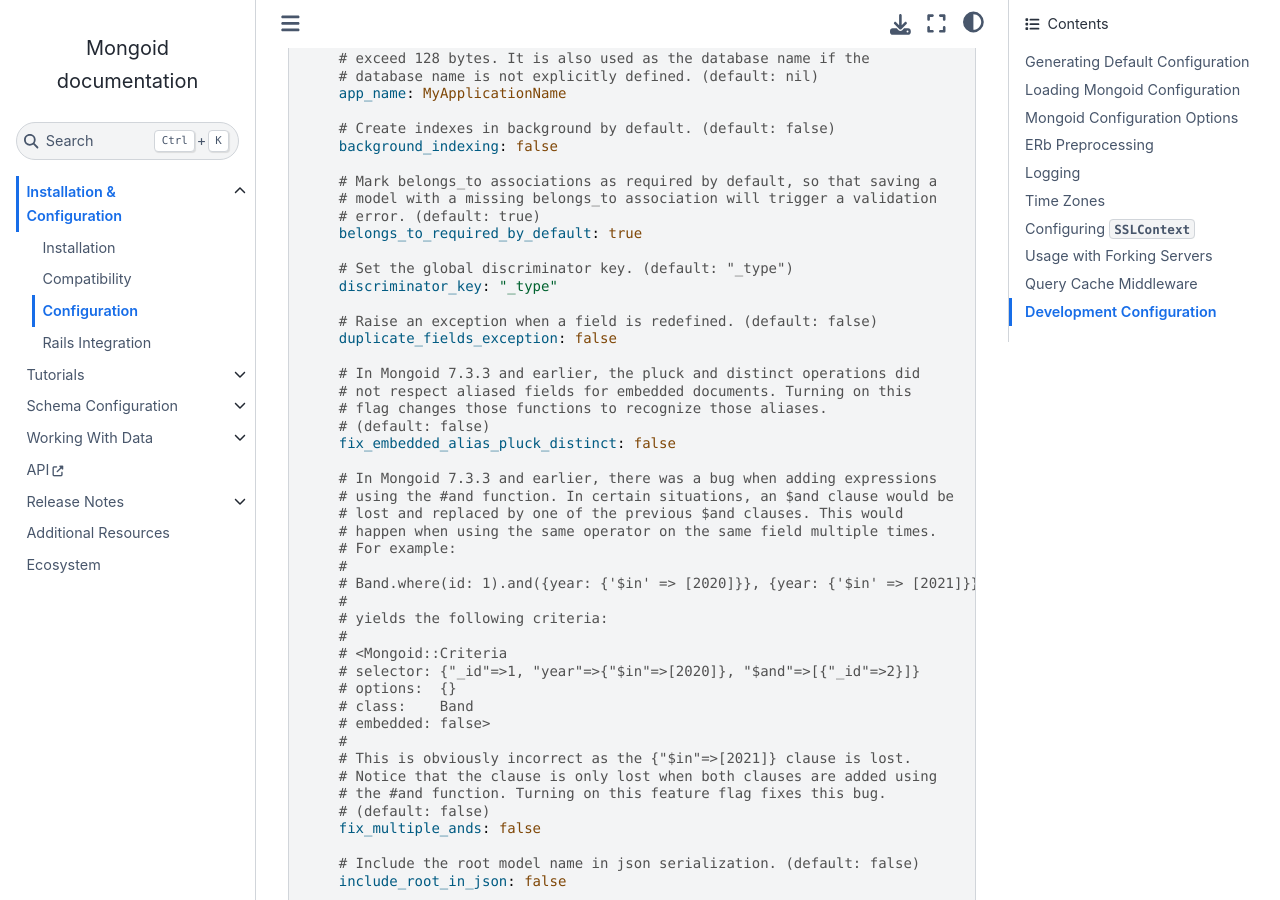
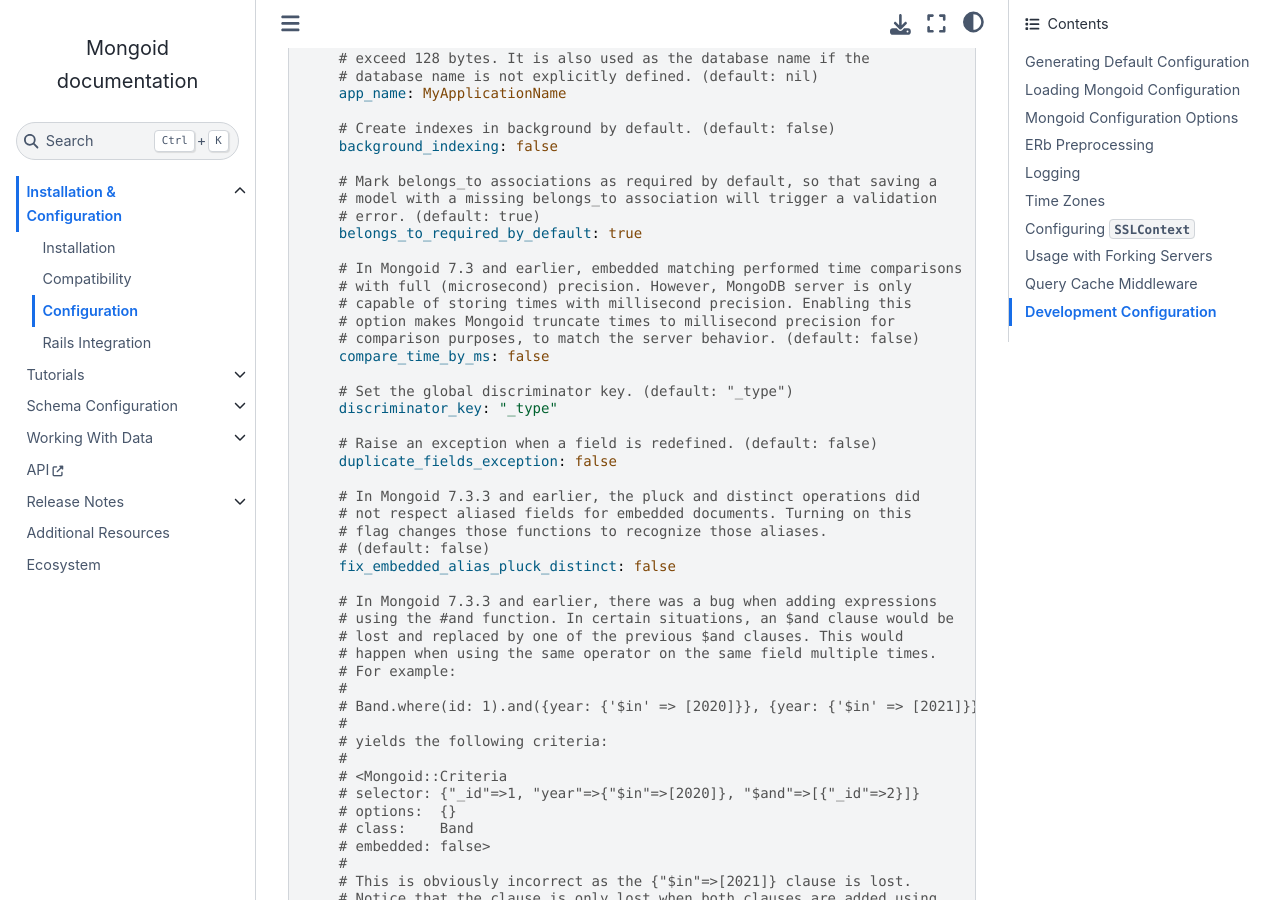
Before and after one commit to i80and/docs-mongoid, a Sphinx documentation site: the page built from docs/reference/configuration.txt, in a window 1280 px wide and 900 px high, scrolled down 5014 px. Built offline with Sphinx 7.4.7 and the Sphinx Book theme 1.1.4, drawn with Linux system fonts in a browser that asks for light colours.

Commit message:
MONGOID-5237 Add Feature Flag: _matches? should use millisecond precision when comparing Time objects (#5149)
* MONGOID-5237 put feature flag in the code

* MONGOID-5237 add docs and config tests

* MONGOID-5237 fix comment

* MONGOID-5237 refactor tests

* MONGOID-5237 update docs again

```diff
--- a/docs/reference/configuration.txt
+++ b/docs/reference/configuration.txt
@@ -259,6 +259,13 @@ for details on driver options.
       # model with a missing belongs_to association will trigger a validation
       # error. (default: true)
       belongs_to_required_by_default: true
+
+      # In Mongoid 7.3 and earlier, embedded matching performed time comparisons
+      # with full (microsecond) precision. However, MongoDB server is only
+      # capable of storing times with millisecond precision. Enabling this
+      # option makes Mongoid truncate times to millisecond precision for
+      # comparison purposes, to match the server behavior. (default: false)
+      compare_time_by_ms: false
 
       # Set the global discriminator key. (default: "_type")
       discriminator_key: "_type"
```
